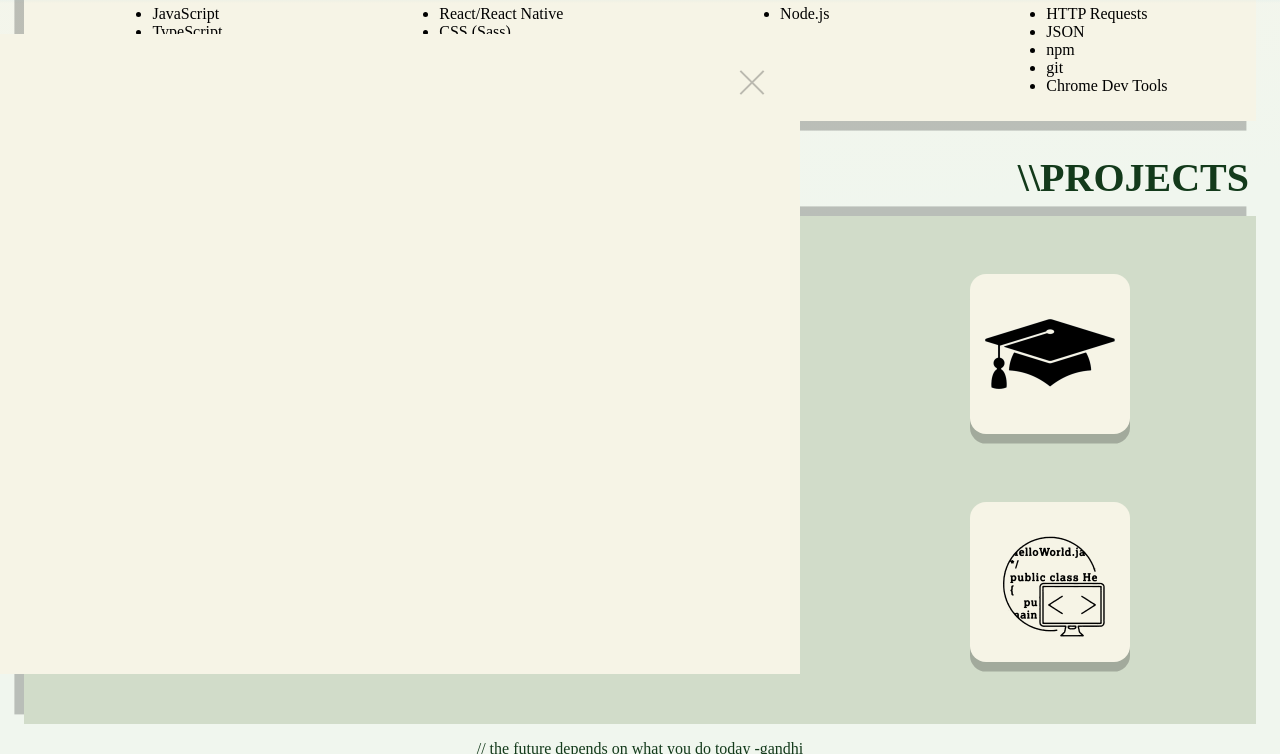
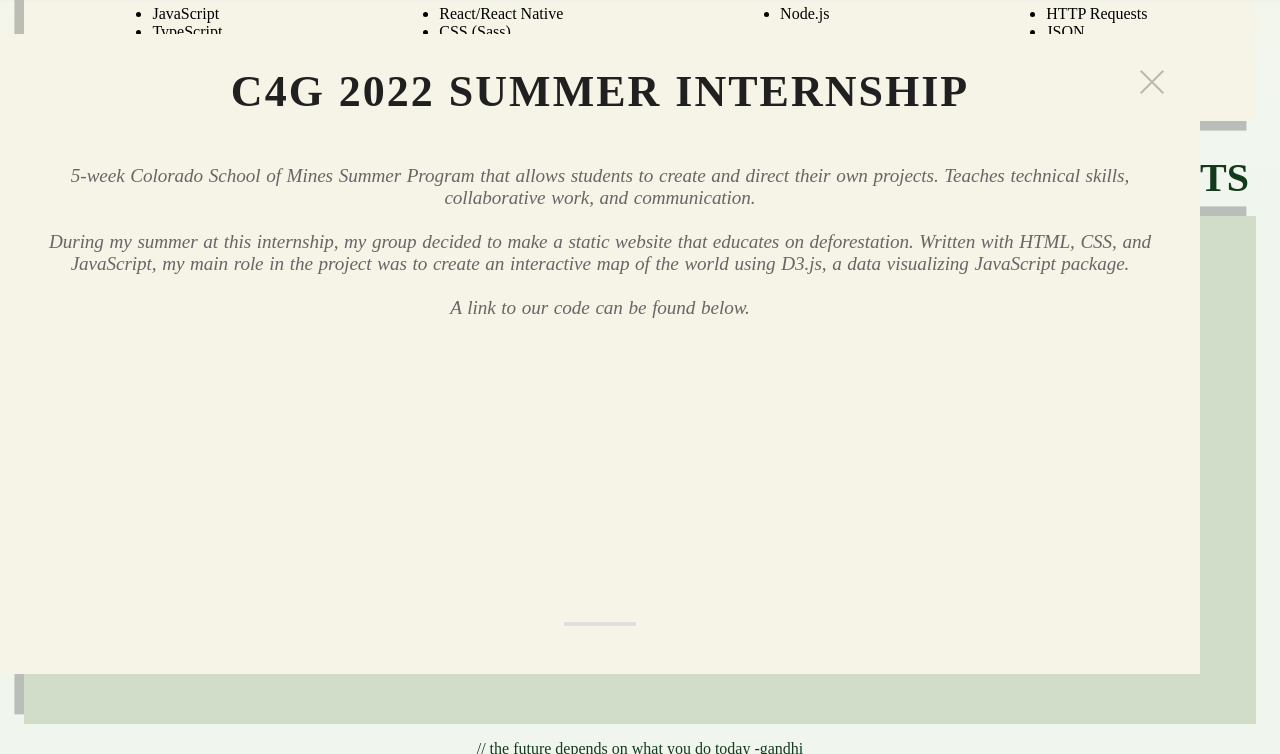
Before and after one commit to aidantjiang/personal-website, a website: page static/html/code.html in a window 1280 px wide. Both pictures are taken after a click on the picture 230 px from the left and 1310 px from the top of the page. Shown: the part 956-1710 px from the top of the page. Drawn offline with nearby package versions, Linux system fonts and the light colour scheme; a web font is replaced by a local one.

Commit message:
putting text in popup

```diff
--- a/static/css/code.scss
+++ b/static/css/code.scss
@@ -338,25 +338,31 @@
 
 #info {
     z-index: 1000;
+    &-text {
+        padding: 2em;
+        margin: 0;
+        border: 0;
+    }
+
     &-wrapper {
         background-color: #f6f4e6;
         position: fixed;
         top: 0;
-        left: -50%;
-        height: calc(100vh - 160px);
-        width: 100vh;
+        left: -80%;
+        height: calc(100vh - 10em);
+        width: 150vh;
 
-        margin: 80px 0px;
+        margin: 5em 0px;
 
         transition: 0.5s all;
     }
 
     &-close {
         position: absolute;
-        right: 32px;
-        top: 32px;
-        width: 32px;
-        height: 32px;
+        right: 2em;
+        top: 2em;
+        width: 2em;
+        height: 2em;
         opacity: 0.3;
 
         &:hover {
@@ -365,10 +371,10 @@
 
         &:before, &:after {
             position: absolute;
-            left: 15px;
+            left: 0.9375em;
             content: ' ';
-            height: 33px;
-            width: 2px;
+            height: 2em;
+            width: 0.125em;
             background-color: #333;
         }
         &:before {
@@ -378,4 +384,55 @@
             transform: rotate(-45deg);
         }
     }
+
+    &-header {
+        padding: 0;
+        margin: 0;
+        border: 0;
+
+        text-align: center;
+        font-size: 2.75em;
+        font-weight: 700; color:#202020;
+        text-transform: uppercase;
+        word-spacing: 1px; letter-spacing:2px;
+    }
+
+    &-body {
+        text-align: center;
+        padding: 0;
+        margin: 0;
+        border: 0;
+
+        margin-top: 2.5em;
+        text-transform: none;
+        font-size:1.2em;
+        font-weight: normal;
+        font-style: italic; font-family: "Playfair Display","Bookman",serif;
+        color:#666; letter-spacing:-0.005em; word-spacing:1px;
+        letter-spacing:none;
+
+        &:before {
+            position: absolute;
+            left: 0;
+            bottom: 2.5em;
+            width: 3.75em;
+            height: 4px;
+            content: "";
+            left: 50%;
+            margin-left: -1.875em;
+            background-color: #dfdfdf;
+        }
+    }
+
+    &-link {
+        padding: 0;
+        margin: 0;
+        border: 0;
+
+        text-align: center;
+        font-size: 2.75em;
+        font-weight: 700; color:#202020;
+        text-transform: uppercase;
+        word-spacing: 1px; letter-spacing:2px;
+    }
 }
--- a/static/html/code.html
+++ b/static/html/code.html
@@ -132,8 +132,11 @@
       </div>
 
       <div id="info-wrapper">
-        <div id="info-header"></div>
-        <div id="info-body"></div>
+        <div id="info-text">
+          <div id="info-header"></div>
+          <div id="info-body"></div>
+          <a id="info-link"></a>
+        </div>
         <div id="info-close"></div>
       </div>
 
--- a/static/js/code.js
+++ b/static/js/code.js
@@ -16,6 +16,51 @@
     window.scrollTo(0, 0);
 }
 
+/////////////////////////////////////////////////////////////////////////////////////////////////////////////////
+const headerText = [
+    "C4G 2022 Summer Internship",
+    "Harvard CS50 Course",
+    "Up-A-Creek-Robotics",
+    "Personal Website",
+    "Tutoring App",
+    "AP CSA"
+];
+const bodyText = [
+    "5-week Colorado School of Mines Summer Program that allows students to create and direct their own projects. Teaches technical skills, collaborative work, and communication. <br><br> During my summer at this internship, my group decided to make a static website that educates on deforestation. Written with HTML, CSS, and JavaScript, my main role in the project was to create an interactive map of the world using D3.js, a data visualizing JavaScript package. <br><br> A link to our code can be found below.",
+    "Taken during quarantine, Harvard's Online CS50 Course provides valuable experience in every area of computer science. Covering (although lightly) C, Python, Algorithms, Big O Notation, Flask, and essential skills that every developer needs, CS50 provides a great baseline.",
+    "",
+    "",
+    "",
+    ""
+];
+
+const linkText = [
+    {
+
+    },
+    {
+
+    },
+    {
+
+    },
+    {
+        link: "https://github.com/aidantjiang/personal-website",
+
+    },
+    {
+
+    },
+    {
+
+    },
+];
+
+
+function allAreTruthy(arr) {
+    return arr.every(element => element);
+}
+
 const logos = document.getElementsByClassName("logo");
 
 console.log(logos);
@@ -24,12 +69,22 @@
 
 window.addEventListener("load", () => {
     const infobox = document.getElementById("info-wrapper");
+    const infoheader = document.getElementById("info-header");
+    const infobody = document.getElementById("info-body")
+    let switchNum;
 
     for (let i = 0; i < logos.length; i++) {
         logos[i].addEventListener("click", ()=> {
             logos[i].style.boxShadow = "0rem 0.2rem 0 rgba(29, 30, 28, 0.26)";
             logos[i].style.transform = flags[i] ? "translate(0%, 25%)" : "translate(0%, 0%)";
+            if(allAreTruthy(flags)) {
+                switchNum = i;
+            }
             flags[i] = !flags[i];
+
+            infoheader.innerHTML = headerText[switchNum];
+            infobody.innerHTML = bodyText[switchNum];
+
             window.setTimeout(() => {
 
                 logos[i].style.boxShadow = "0rem 0.6rem 0 rgba(29, 30, 28, 0.26)";
@@ -43,7 +98,7 @@
     const close = document.getElementById("info-close");
 
     close.addEventListener("click", ()=> {
-        infobox.style.left = "-50%";
+        infobox.style.left = "-80%";
         for (let i = 0; i < logos.length; i++) {
                 if (flags[i] != true) {
                 logos[i].style.boxShadow = "0rem 0.2rem 0 rgba(29, 30, 28, 0.26)";
```
Also changed, not shown: static/css/code.css, 1 other file.
